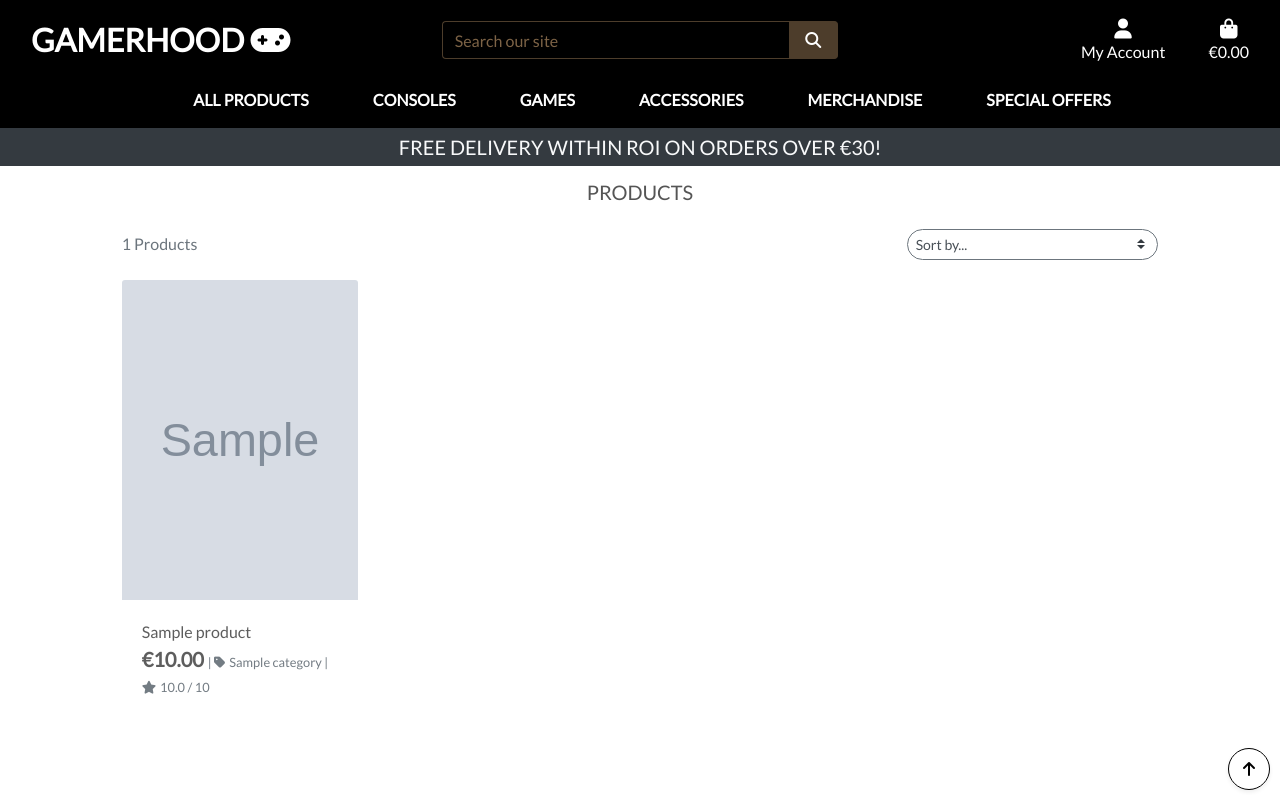
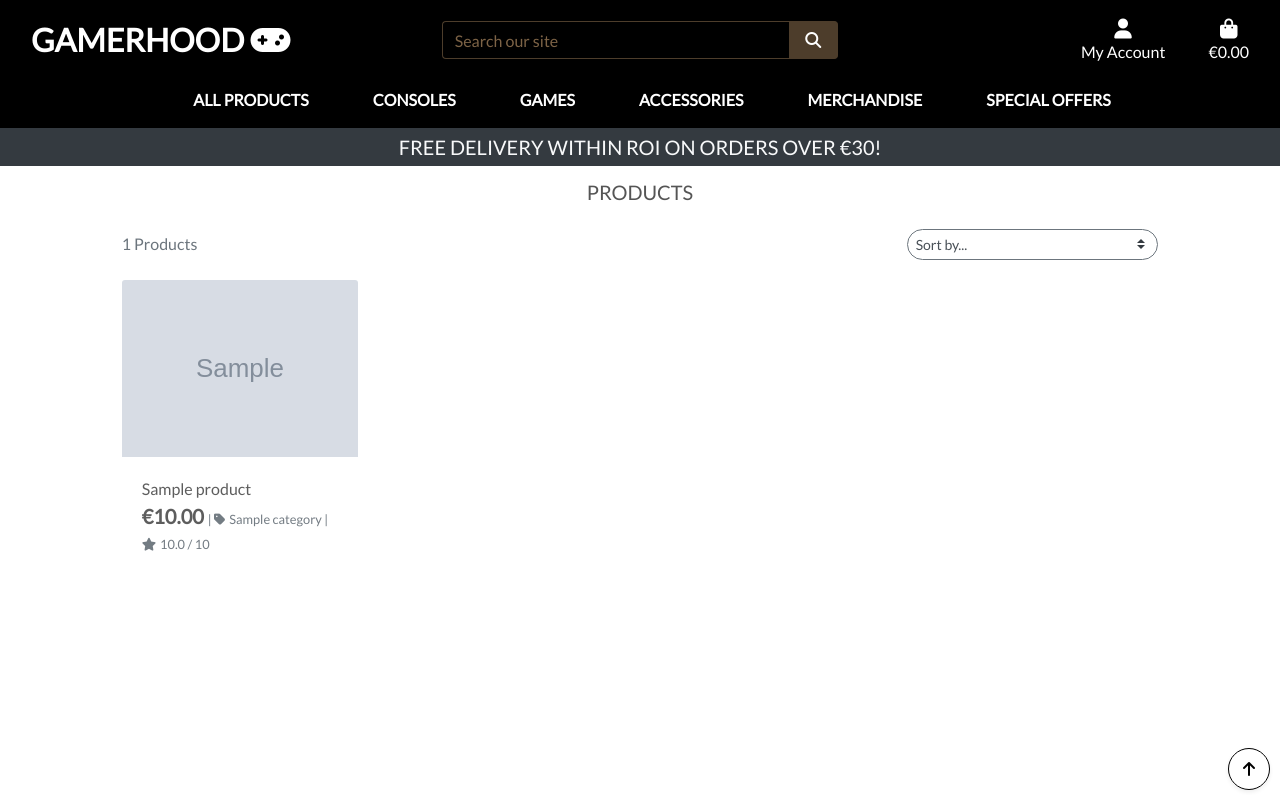
Before and after one commit to Code-Institute-Submissions/fpatrick-p5gh_JanResub, a Django app: page /products/ in a window 1280 px wide. Run offline with Django 3.2, Linux system fonts and the light colour scheme; tables that the repository leaves empty hold one stand-in row (values such as "Sample post"); grey boxes marked "Sample" are stand-in pictures; some libraries are stand-ins or nearby versions.

Commit message:
add max-height to images, so it dont get stretch

```diff
--- a/static/css/base.css
+++ b/static/css/base.css
@@ -4,7 +4,7 @@ html {
 
 .card-img-top {
     width: 100%;
-    height: 25vw;
+    max-height: 25vw;
 
 }
 
```
